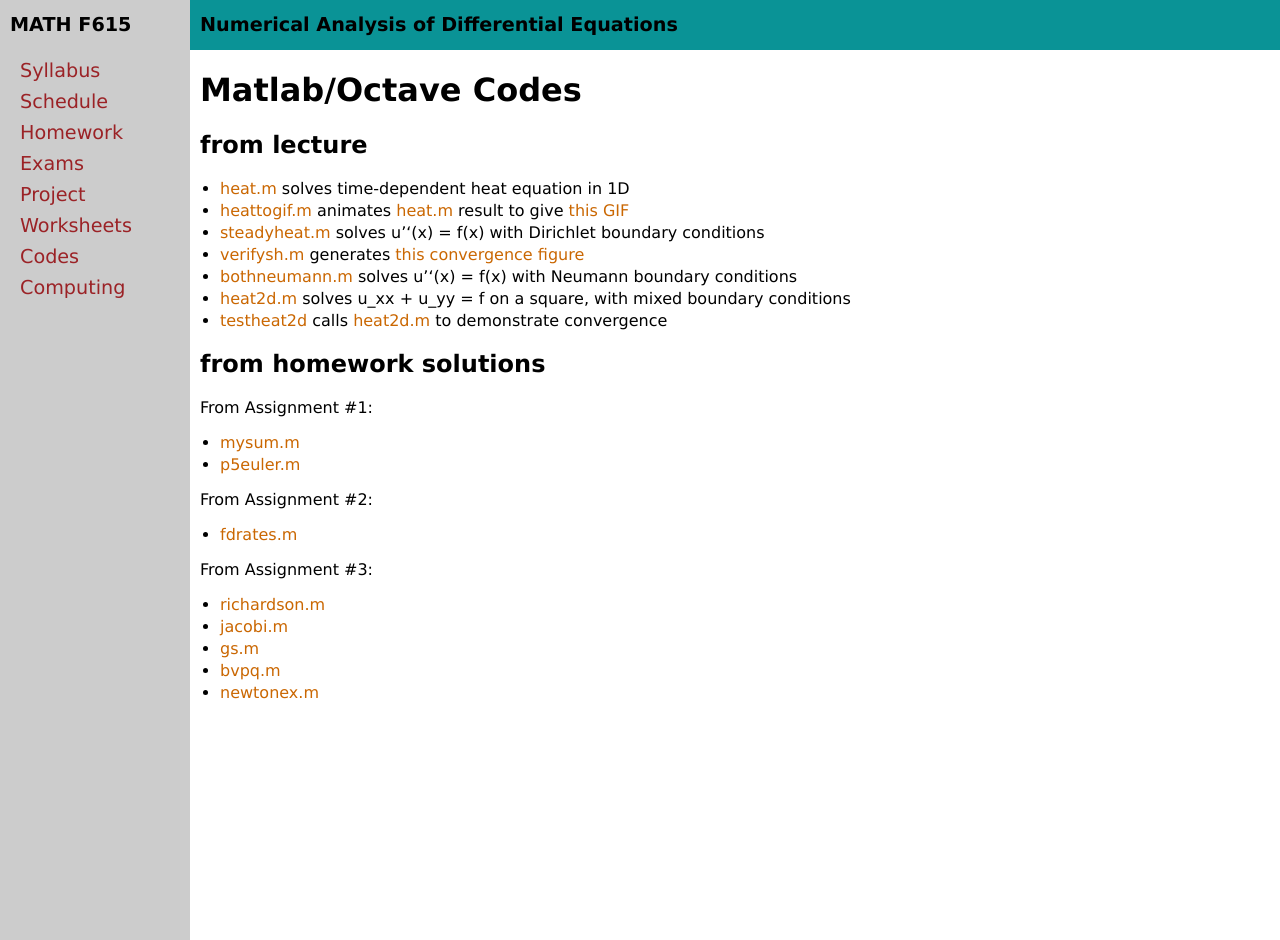
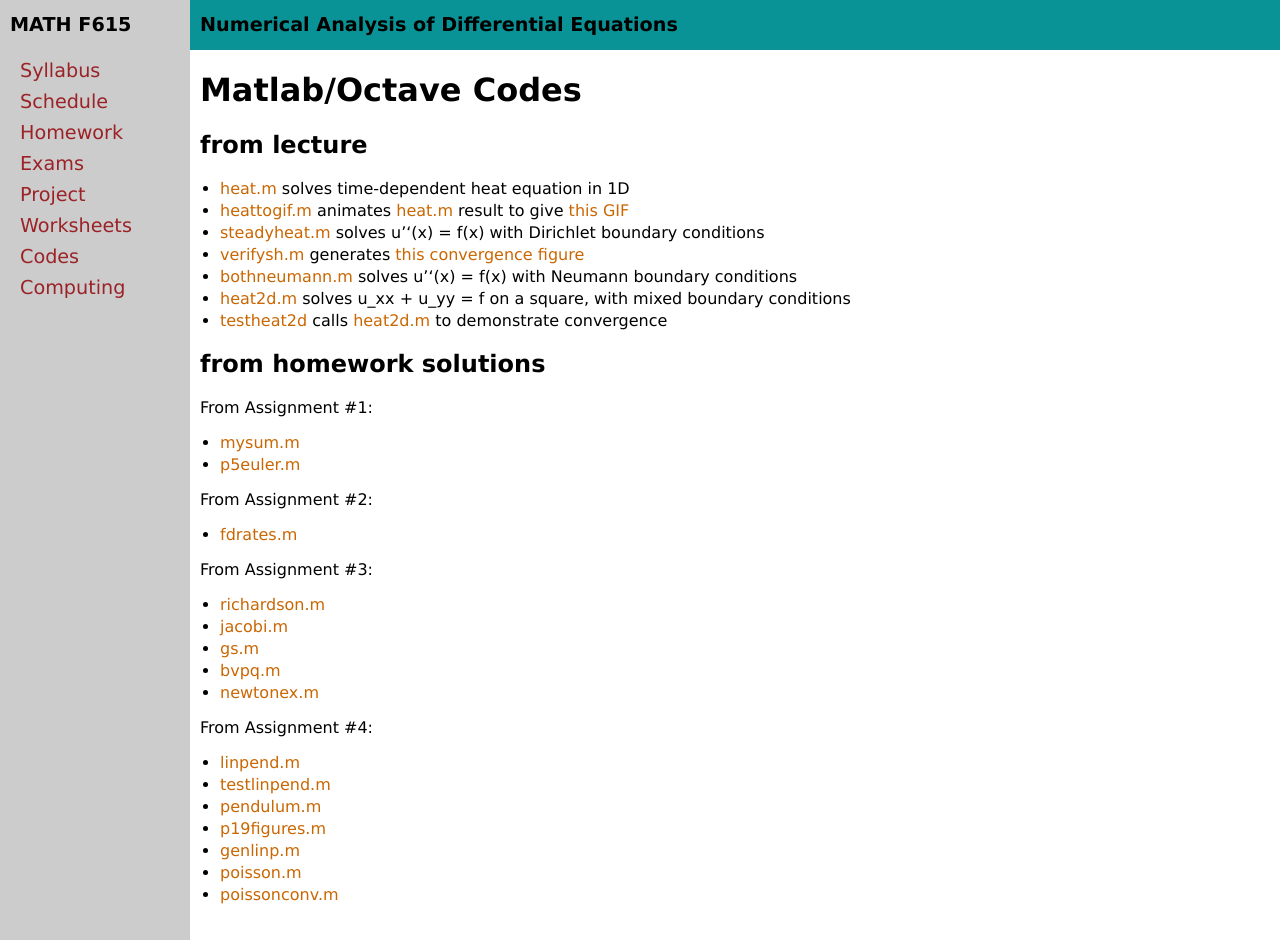
Before and after one commit to bueler/nade, a Jekyll site: the page built from codes.md, in a window 1280 px wide and 940 px high. Built offline with Jekyll 4.4.1, drawn with Linux system fonts in a browser that asks for light colours.

Commit message:
post codes from solutions to A4

```diff
--- a/codes.md
+++ b/codes.md
@@ -33,3 +33,13 @@ From Assignment #3:
   * [gs.m](https://github.com/bueler/slide-teach/blob/master/iterative/gs.m)
   * [bvpq.m](assets/codes/bvpq.m)
   * [newtonex.m](assets/codes/newtonex.m)
+
+From Assignment #4:
+
+  * [linpend.m](assets/codes/linpend.m)
+  * [testlinpend.m](assets/codes/testlinpend.m)
+  * [pendulum.m](assets/codes/pendulum.m)
+  * [p19figures.m](assets/codes/p19figures.m)
+  * [genlinp.m](assets/codes/genlinp.m)
+  * [poisson.m](assets/codes/poisson.m)
+  * [poissonconv.m](assets/codes/poissonconv.m)
```
Also changed, not shown: 7 other files.
